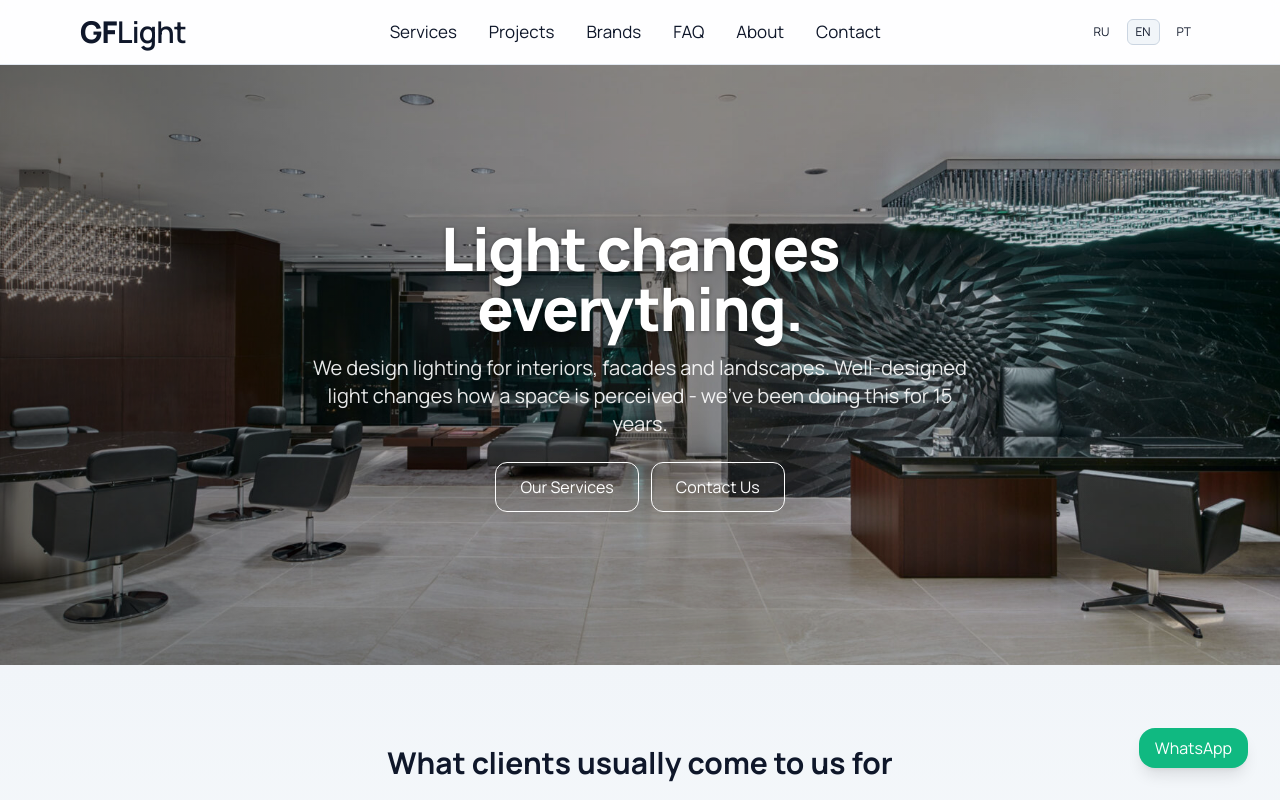
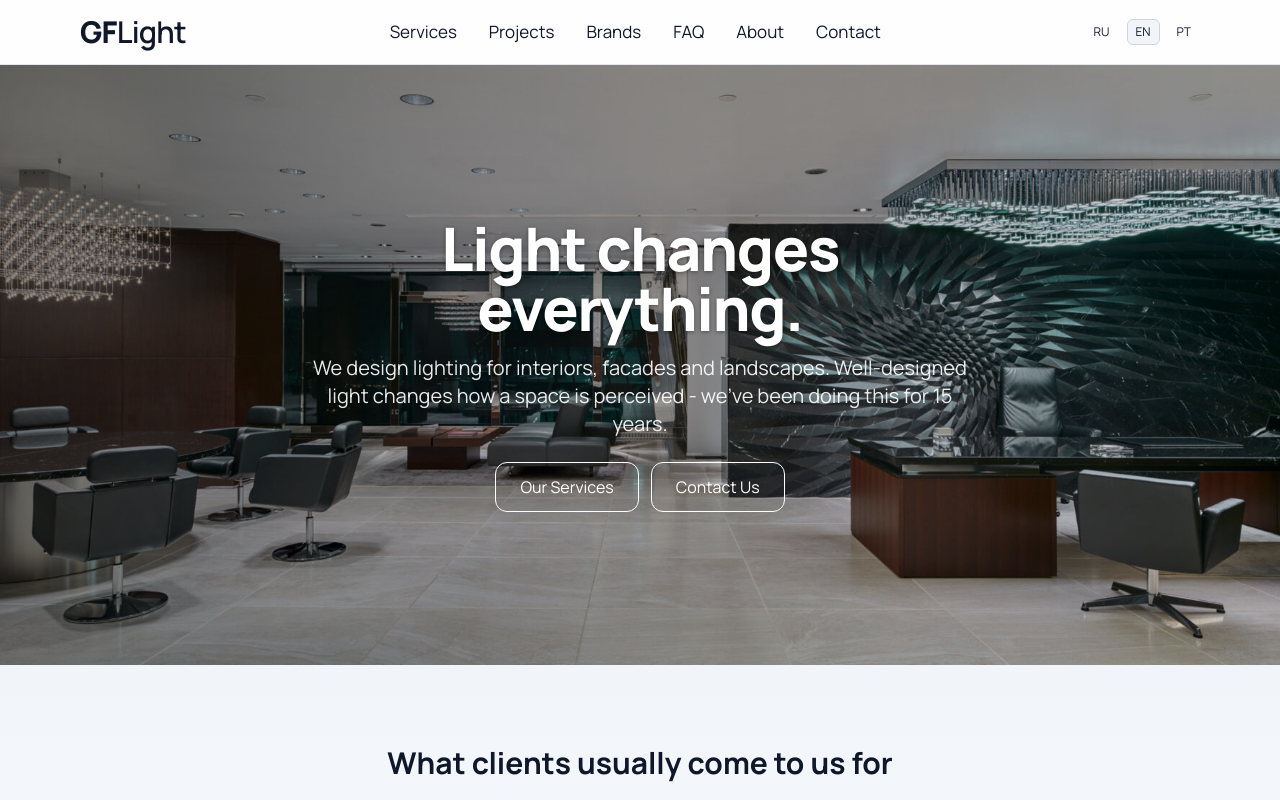
Before and after one commit to ilyaivanov239-rgb/GFLight, a Next.js app: page /en in a window 1280 px wide. Shown: the top 800 px of the page. Built offline with nearby package versions, Linux system fonts and the light colour scheme.

Commit message:
Update page.tsx

```diff
--- a/app/[lang]/page.tsx
+++ b/app/[lang]/page.tsx
@@ -567,14 +567,7 @@ const SOCIAL = [
         <a href={`tel:+${CONTACT_PHONE_E164}`} className="font-medium text-lg hover:underline">
           {CONTACT_PHONE_DISPLAY}
         </a>
-        <a
-          href={`https://wa.me/${CONTACT_PHONE_E164}?text=${WA_TEXT}`}
-          target="_blank" rel="noopener noreferrer"
-          className="text-xs px-2 py-1 rounded-md bg-emerald-500 text-white hover:bg-emerald-600"
-          aria-label="Написать в WhatsApp"
-        >
-          WhatsApp
-        </a>
+
       </div>
     </div>
   </div>
@@ -599,15 +592,6 @@ const SOCIAL = [
 
 
 
-      {/* WhatsApp FAB */}
-      <a
-  href="https://wa.me/351910075868?text=Olá! Quero falar sobre iluminação para um projeto."
-  target="_blank"
-  rel="noopener noreferrer"
-  className="fixed bottom-5 right-5 md:bottom-8 md:right-8 inline-flex items-center gap-2 px-4 py-2 rounded-2xl shadow-lg bg-emerald-500 hover:bg-emerald-600 text-white"
->
-  WhatsApp
-</a>
 
       {/* MODAL */}
       {modal && (
```
